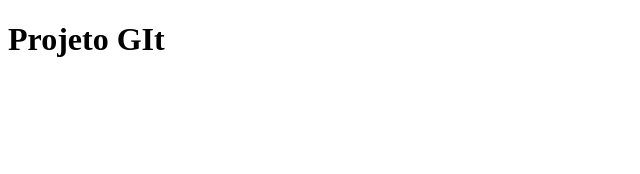
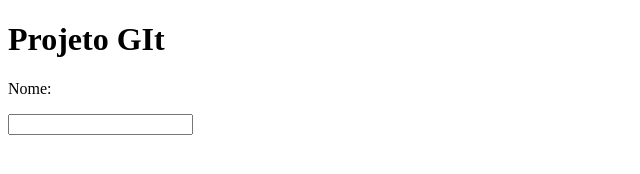
Before and after one commit to ramon2zinho/projeto, a plain HTML site: page front/index.html in a window 1280 px wide. Shown: the whole page, without its empty margins (0-640 px from the left). Drawn offline with Linux system fonts and the light colour scheme.

Commit message:
Adição de formulario html

```diff
--- a/front/index.html
+++ b/front/index.html
@@ -6,5 +6,9 @@
 	</head>
 	<body>
 		<h1>Projeto GIt</h1>
+		<form action="" method="post">
+			<p>Nome:</p>
+			<input type="text" name="nome">
+		</form>
 	</body>
 </html>
```
